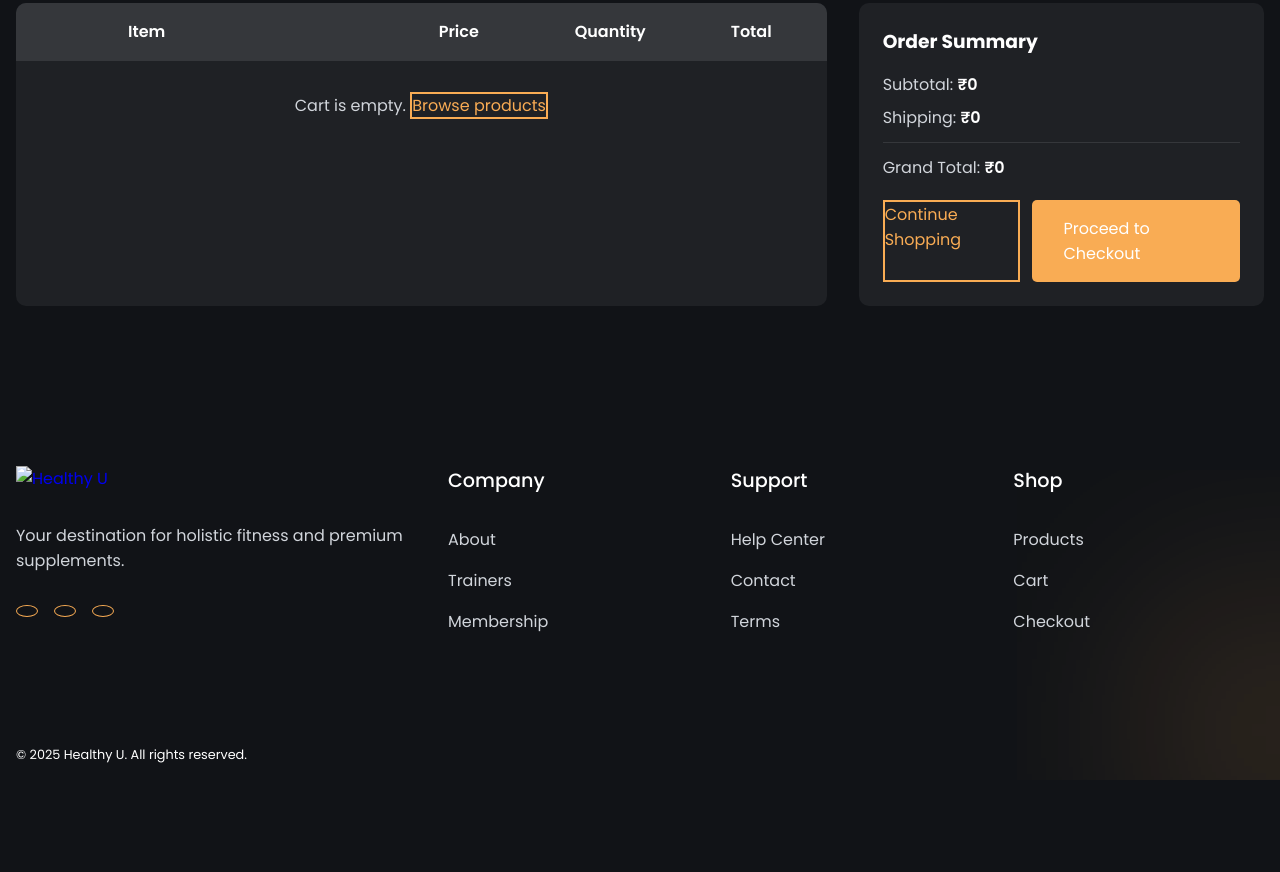
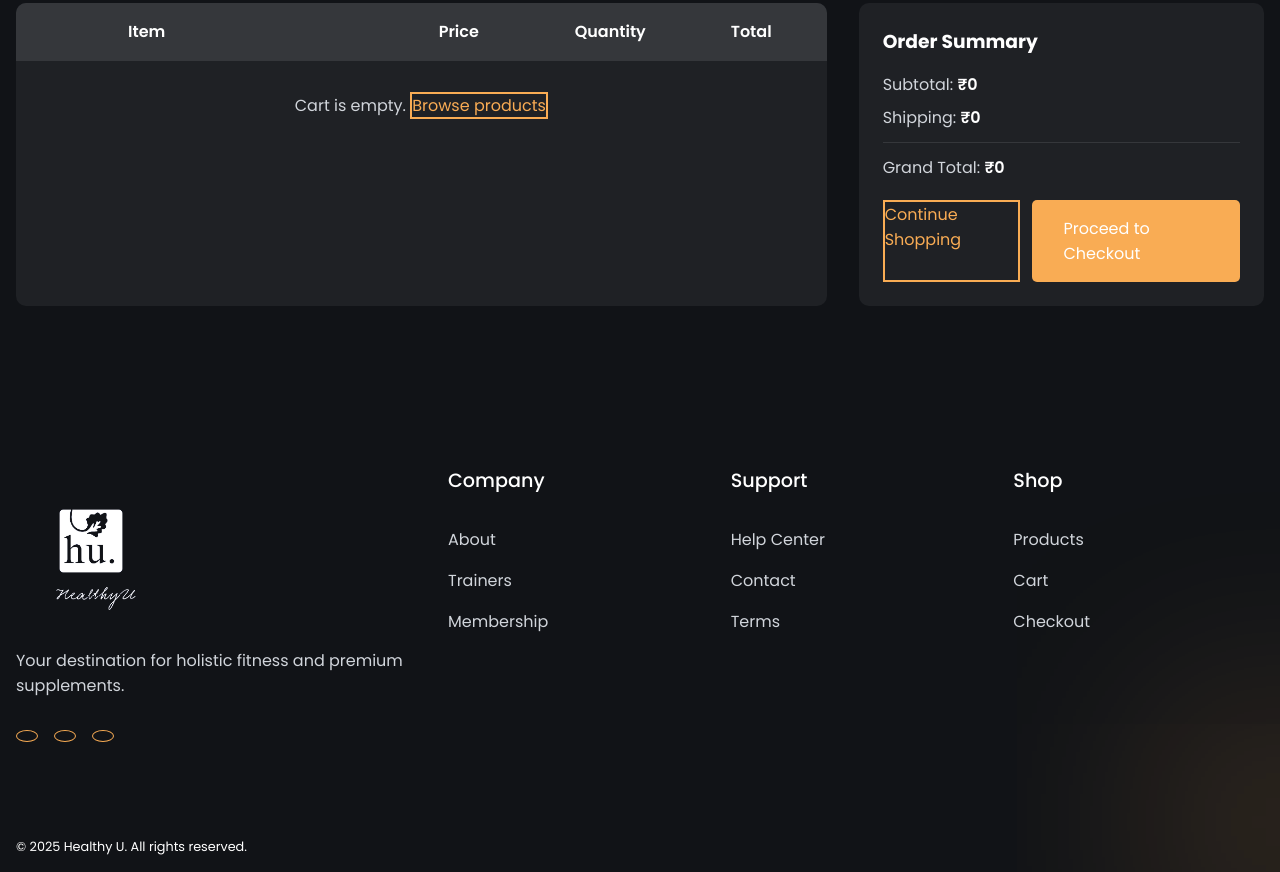
Before and after one commit to AkashAkolkar1/Pure-Strength-Gym-, a plain HTML site: page cart.html in a window 1280 px wide. Shown: the part 547-1419 px from the top of the page. Before the commit the page ends 1327 px from the top, so only its background shows below. Drawn offline with Linux system fonts and the light colour scheme.

Commit message:
added the missing img

```diff
--- a/cart.html
+++ b/cart.html
@@ -80,7 +80,7 @@
     <span class="bg__blur footer__blur"></span>
     <div class="footer__col">
       <div class="footer__logo">
-        <a href="index.html"><img class="footer__logo" src="assets/logo.svg" alt="Healthy U"/></a>
+       <div class="footer__logo"><img src="assets/Picture1.png" alt="logo" /></div>
       </div>
       <p>Your destination for holistic fitness and premium supplements.</p>
       <div class="footer__socials">
```
Also changed, not shown: checkout.html (+1 -1 lines), details.html (+2 -2 lines).
